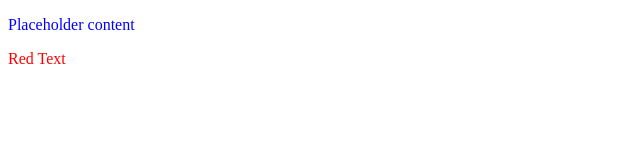
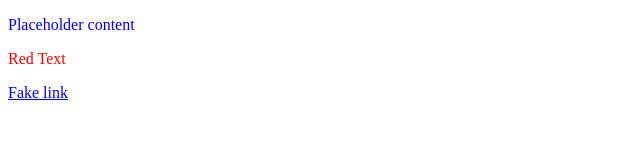
Before and after one commit to briancbarrow/Test1, a plain HTML site: page index.html in a window 1280 px wide. Shown: the full height of the page, 0-640 px from the left. Drawn offline with Linux system fonts and the light colour scheme.

Commit message:
added link

```diff
--- a/index.html
+++ b/index.html
@@ -10,5 +10,6 @@
 <body>
     <p>Placeholder content</p>
     <p class="red-text">Red Text</p>
+    <a href="#">Fake link</a>
 </body>
 </html>
```
